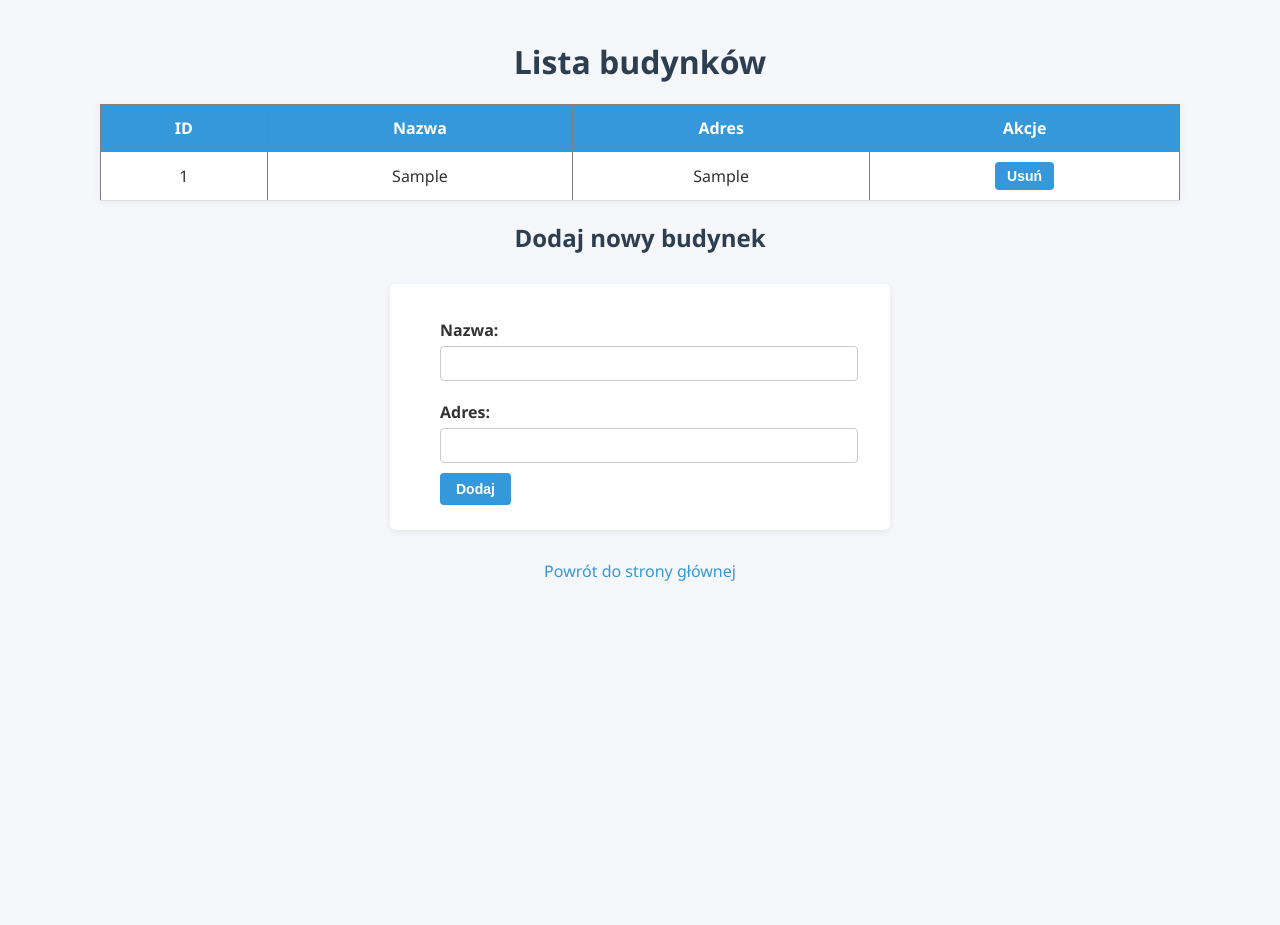
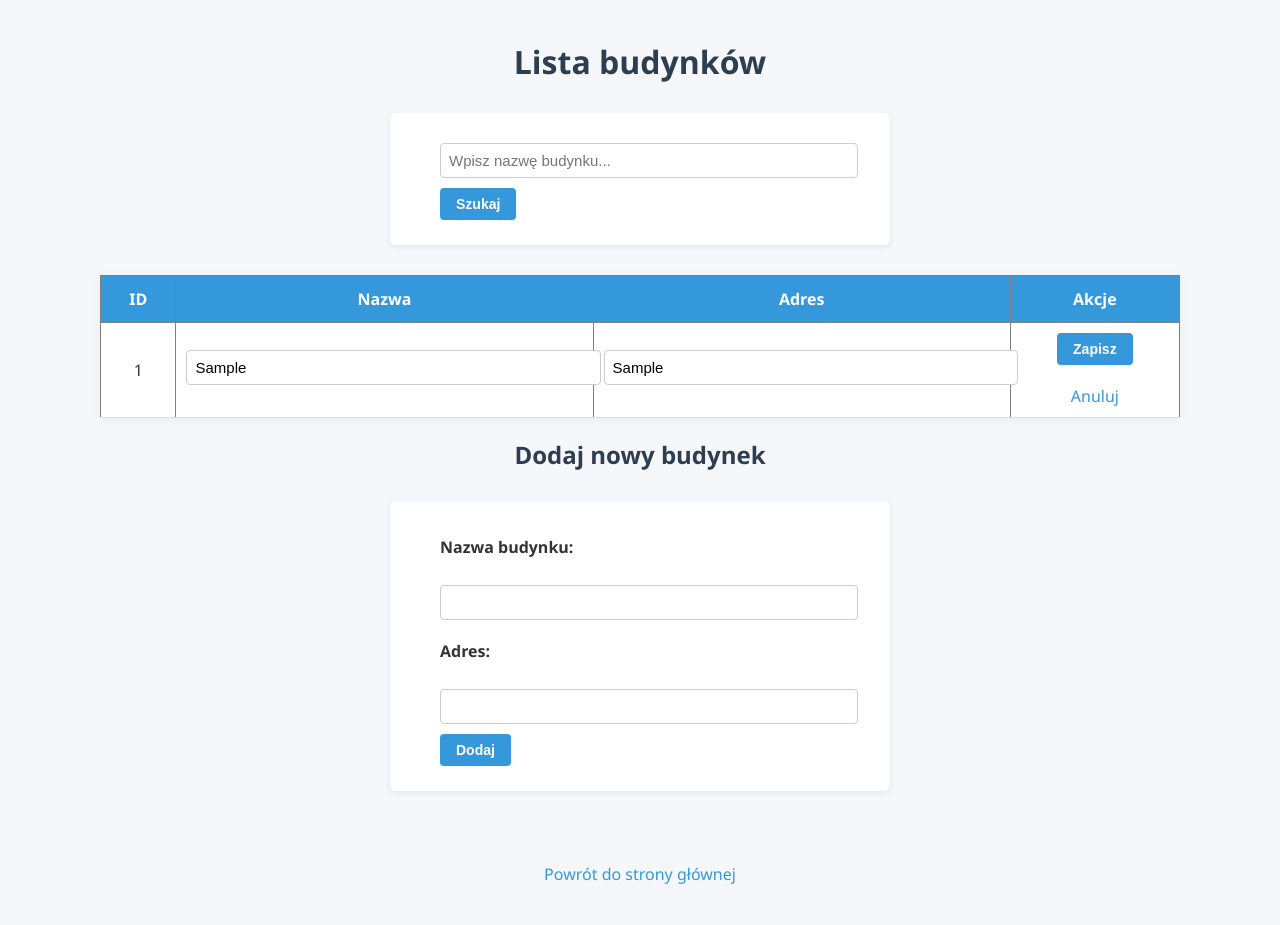
Before and after one commit to lanchesterr/rezerwacja-sal, a Flask app: page /budynki?edit=1 in a window 1280 px wide. Before the commit the page ends 581 px from the top, so only its background shows below. Run offline with Flask 3, Linux system fonts and the light colour scheme; tables that the repository leaves empty hold one stand-in row (values such as "Sample post").

Commit message:
Update budynki.html (Dodane wyszukiwanie)

```diff
--- a/reserwacje-sal-main/app/templates/budynki.html
+++ b/reserwacje-sal-main/app/templates/budynki.html
@@ -8,6 +8,15 @@
 <body>
 
     <h1>Lista budynków</h1>
+
+<form method="GET" action="{{ url_for('main.budynki') }}">
+    <input type="text" name="szukaj" placeholder="Wpisz nazwę budynku..." value="{{ request.args.get('szukaj', '') }}">
+    <button type="submit">Szukaj</button>
+</form>
+
+  {% if err %}
+        <p style="color: red;">{{ err }}</p>
+    {% endif %}
 
     <table border="1">
         <thead>
@@ -20,31 +29,47 @@
         </thead>
         <tbody>
             {% for budynek in budynki %}
+                {% if request.args.get('edit') == budynek.id_budynku|string %}
+                <tr>
+                    <form method="POST" action="{{ url_for('main.edytuj_budynek', id=budynek.id_budynku) }}">
+                        <td>{{ budynek.id_budynku }}</td>
+                        <td><input type="text" name="nazwa" value="{{ budynek.nazwa_budynku }}" required></td>
+                        <td><input type="text" name="adres" value="{{ budynek.adres }}" required></td>
+                        <td>
+                            <button type="submit">Zapisz</button>
+                            <a href="{{ url_for('main.budynki') }}">Anuluj</a>
+                        </td>
+                    </form>
+                </tr>
+                {% else %}
                 <tr>
                     <td>{{ budynek.id_budynku }}</td>
                     <td>{{ budynek.nazwa_budynku }}</td>
                     <td>{{ budynek.adres }}</td>
                     <td>
-                    <form action="{{ url_for('main.usun_budynek', id=budynek.id_budynku) }}" method="POST">
-                        <button type="submit" onclick="return confirm('Na pewno usunąć?')">Usuń</button>
+                        <form method="POST" action="{{ url_for('main.usun_budynek', id=budynek.id_budynku) }}" style="display:inline;">
+                            <button type="submit">Usuń</button>
                         </form>
+                        <a href="{{ url_for('main.budynki', edit=budynek.id_budynku) }}">Edytuj</a>
                     </td>
                 </tr>
+                {% endif %}
             {% endfor %}
         </tbody>
     </table>
 
     <h2>Dodaj nowy budynek</h2>
     <form method="POST" action="{{ url_for('main.budynki') }}">
-        <label for="nazwa">Nazwa:</label>
-        <input type="text" name="nazwa" id="nazwa" required>
-        <br>
-        <label for="adres">Adres:</label>
-        <input type="text" name="adres" id="adres" required>
-        <br>
+        <label for="nazwa">Nazwa budynku:</label><br>
+        <input type="text" name="nazwa" required><br>
+
+        <label for="adres">Adres:</label><br>
+        <input type="text" name="adres" required><br>
+
         <button type="submit">Dodaj</button>
     </form>
 
+    <br>
     <a href="/">Powrót do strony głównej</a>
 </body>
 </html>
```
Lines whose indentation alone changed are shown as unchanged.
